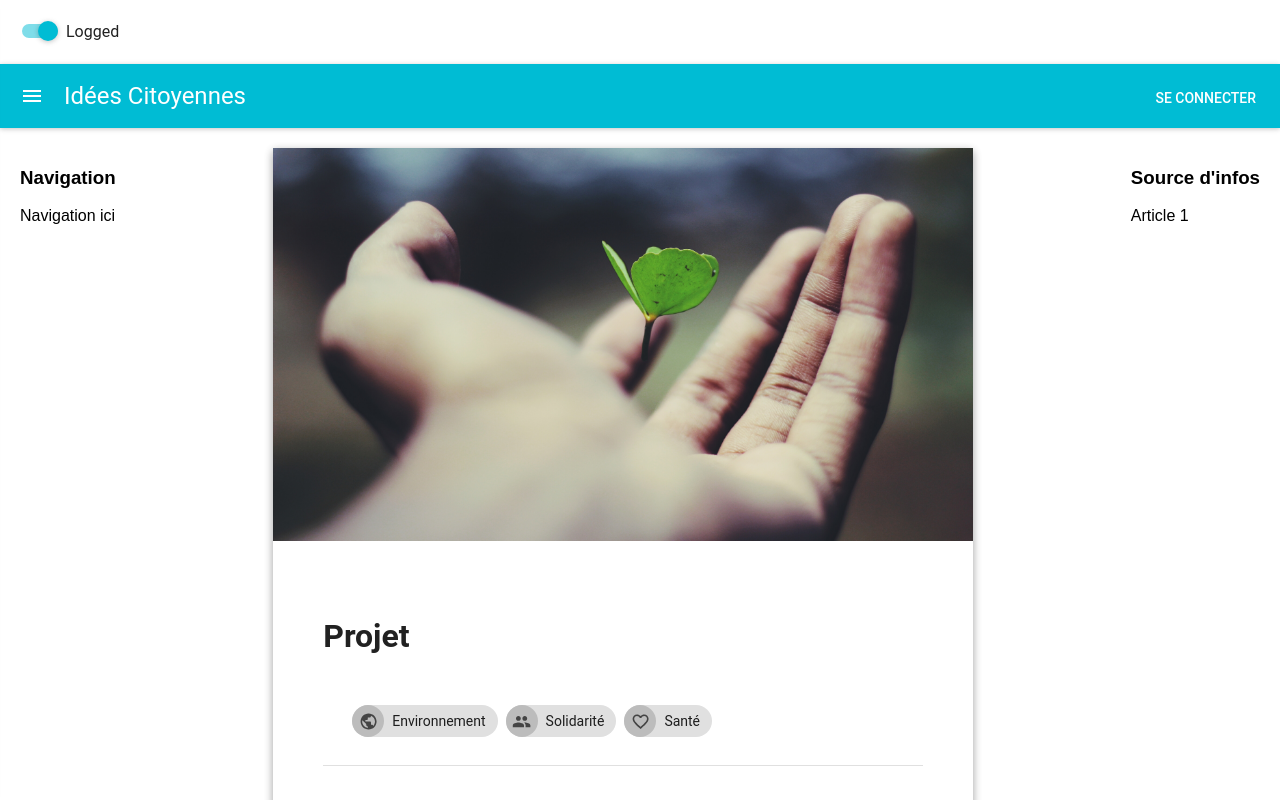
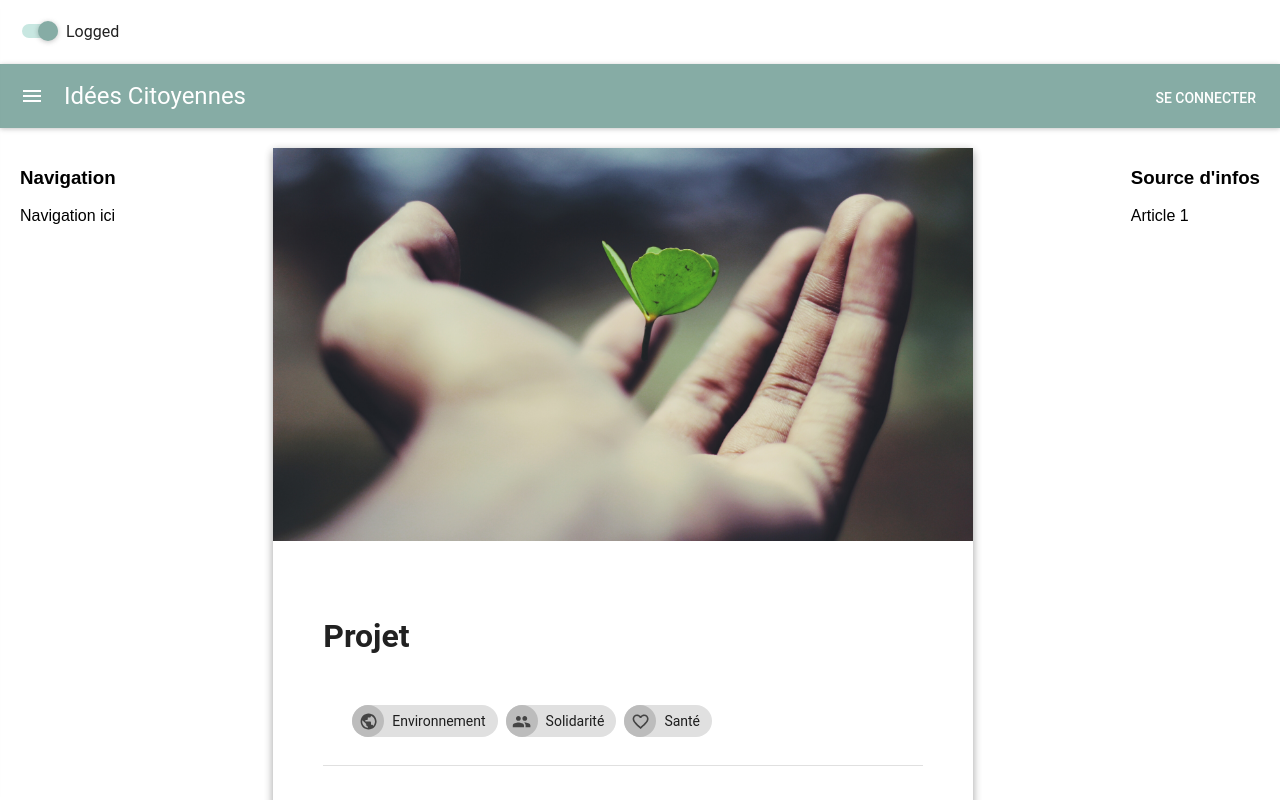
Before and after one commit to EstelleBarnoud/sim_project, a React (Create React App) app in the folder idees-citoyennes/: page / in a window 1280 px wide. Shown: the top 800 px of the page. Built offline with nearby package versions, Linux system fonts and the light colour scheme.

Commit message:
App Bar and Toggle colors changed

```diff
--- a/idees-citoyennes/src/MyAppBar.js
+++ b/idees-citoyennes/src/MyAppBar.js
@@ -9,6 +9,21 @@ import Toggle from 'material-ui/Toggle';
 import Divider from 'material-ui/Divider';
 import MoreVertIcon from 'material-ui/svg-icons/navigation/more-vert';
 import NavigationClose from 'material-ui/svg-icons/navigation/close';
+
+const styles = {
+  thumbOff: {
+    backgroundColor: '#86ACA5',
+  },
+  trackOff: {
+    backgroundColor: '#E4E7E6',
+  },
+  thumbSwitched: {
+    backgroundColor: '#86ACA5',
+  },
+  trackSwitched: {
+    backgroundColor: '#C8E7E1',
+  }
+};
 
 class Login extends Component {
   static muiName = 'FlatButton';
@@ -70,6 +85,10 @@ class MyAppBar extends Component {
           onToggle={this.handleChange}
           labelPosition="right"
           style={{margin: 20}}
+          thumbStyle={styles.thumbOff}
+          trackStyle={styles.trackOff}
+          thumbSwitchedStyle={styles.thumbSwitched}
+          trackSwitchedStyle={styles.trackSwitched}
         />
         <AppBar
           title="Idées Citoyennes"
@@ -77,6 +96,7 @@ class MyAppBar extends Component {
           onLeftIconButtonTouchTap={this.handleToggle}
           onLeftIconButtonClick={this.handleToggle}
           iconElementRight={this.state.logged ? <Logged /> : <Login />}
+          style={{ backgroundColor: '#86ACA5'}}
         />
         <Drawer
           docked={false}
```
